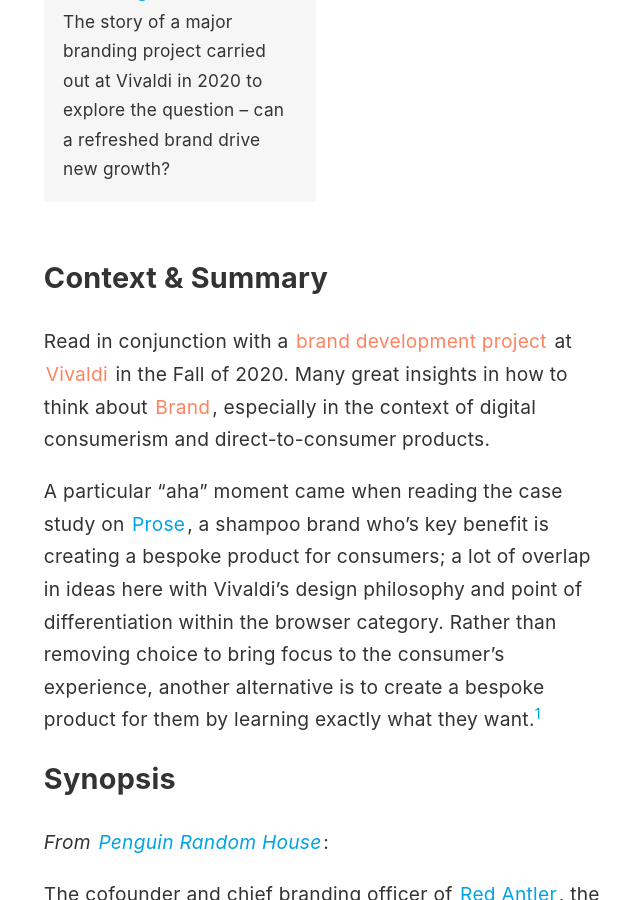
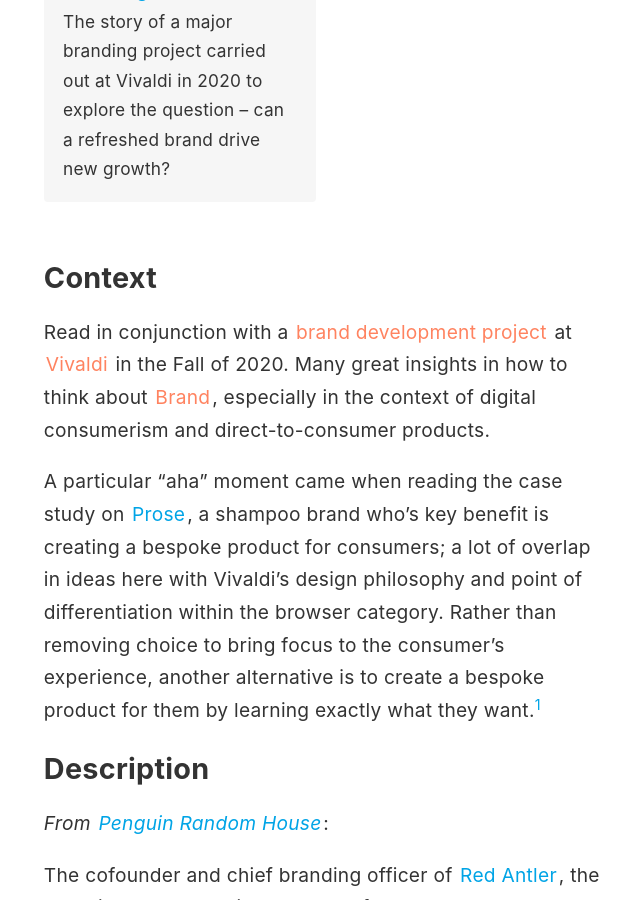
Before and after one commit to jonmccull/digital-garden, a Jekyll site: the page built from _notes/obsessed.md, in a window 1280 px wide and 900 px high, scrolled down 558 px. Shown: the whole window, without its empty margins (184-824 px from the left). Built offline with Jekyll 4.4.1, drawn with Linux system fonts in a browser that asks for light colours.

Commit message:
Books, page formatting cleanup
Signed-off-by: Jon McCullough <jonmccull@pm.me>

```diff
--- a/_notes/obsessed.md
+++ b/_notes/obsessed.md
@@ -9,12 +9,12 @@
 book-source: https://www.penguinrandomhouse.com/books/609626/obsessed-by-emily-heyward/
 ---
 
-<h2 style="margin-bottom: 1em">Context & Summary</h2>
+## Context
 Read in conjunction with a <a class="internal-link" href="/branding-a-browser/">brand development project</a> at [[Vivaldi]] in the Fall of 2020. Many great insights in how to think about [[Brand]], especially in the context of digital consumerism and direct-to-consumer products.
 
 A particular "aha" moment came when reading the case study on [Prose](https://prose.com), a shampoo brand who's key benefit is creating a bespoke product for consumers; a lot of overlap in ideas here with Vivaldi's design philosophy and point of differentiation within the browser category. Rather than removing choice to bring focus to the consumer's experience, another alternative is to create a bespoke product for them by learning exactly what they want.<input type="checkbox" id="cb7" /><label for="cb7"><sup></sup></label><span><span class="footnote-inner">See Chapter 5 highlights, starting at:<br><br> I spoke earlier in the chapter about the false distinctions that serve a brand more than its consumers. One solution is to remove choices and make it simple. The other antidote is to <mark>learn exactly what people want, and make it for them</mark>. ([Location 1557](https://readwise.io/to_kindle?action=open&asin=B07XXC9T8Y&location=1557))</span></span>
 
-<h2 style="margin-bottom: 1em">Synopsis</h2>
+## Description
 
 <i>From [Penguin Random House](https://www.penguinrandomhouse.com/books/609626/obsessed-by-emily-heyward/)</i>:
 
@@ -30,9 +30,7 @@
 
 Whether you’re starting a new business, launching a new product line, or looking to refresh a brand for a new generation of customers, <i>Obsessed</i> shows you why the old rules of brand-building no longer apply, and what really works for today’s customers.
 
-
-
-<h2 style="margin-bottom: 1em">Highlights</h2>
+## Highlights
 
 - ### Chapter 1 – Fear of Death
     - identifying the attitudes and behaviors that define the people who will care about this brand the most. ([Location 250](https://readwise.io/to_kindle?action=open&asin=B07XXC9T8Y&location=250))
```
Also changed, not shown: _notes/obviously-awesome.md (+3 -3 lines).
